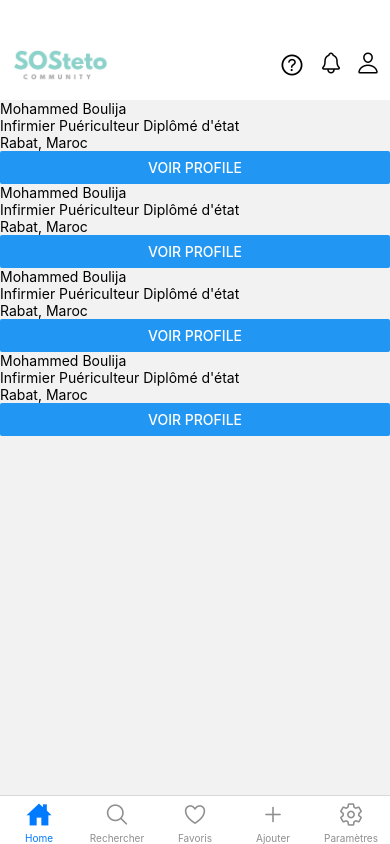
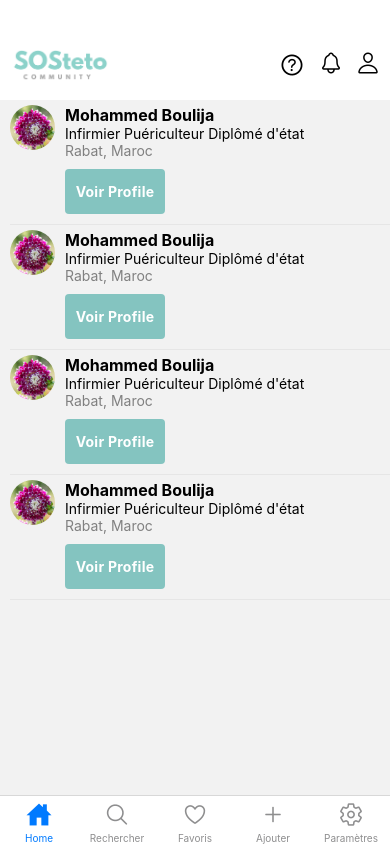
Before and after one commit to noranorab/SOSteto-v1, a React Native app: screen / in a window 390 px wide. Built offline with nearby package versions, Linux system fonts and the light colour scheme.

Commit message:
added posts

```diff
--- a/App.js
+++ b/App.js
@@ -11,7 +11,7 @@ import ParameterScreen from './src/screens/ParameterScreen';
 import Ionicons from 'react-native-vector-icons/Ionicons';
 
 import { View } from 'react-native';
-import Header from './src/components/header';
+import Header from './src/components/Header';
 
 
 const homeName = 'Home';
--- a/src/screens/HomeScreen.js
+++ b/src/screens/HomeScreen.js
@@ -1,27 +1,76 @@
 import * as React from 'react';
-import { View, Text, Image, FlatList, Button} from 'react-native';
+import { View, Text, Image, FlatList, Pressable} from 'react-native';
 
 
 
 const posts = [
-    {id: 1, postOwner: 'Mohammed Boulija', ownerBio: "Infirmier Puériculteur Diplômé d'état", location: 'Rabat, Maroc', sourceImageProfile: '../../assets/flower.jpg'},
-    {id: 2, postOwner: 'Mohammed Boulija', ownerBio: "Infirmier Puériculteur Diplômé d'état", location: 'Rabat, Maroc', sourceImageProfile: '../../assets/flower.jpg'},
-    {id: 3, postOwner: 'Mohammed Boulija', ownerBio: "Infirmier Puériculteur Diplômé d'état", location: 'Rabat, Maroc', sourceImageProfile: '../../assets/flower.jpg'},
-    {id: 4, postOwner: 'Mohammed Boulija', ownerBio: "Infirmier Puériculteur Diplômé d'état", location: 'Rabat, Maroc', sourceImageProfile: '../../assets/flower.jpg'}
+    {id: 1, postOwner: 'Mohammed Boulija', ownerBio: "Infirmier Puériculteur Diplômé d'état", location: 'Rabat, Maroc', sourceImageProfile: require('./flower.jpg')},
+    {id: 2, postOwner: 'Mohammed Boulija', ownerBio: "Infirmier Puériculteur Diplômé d'état", location: 'Rabat, Maroc', sourceImageProfile:  require('./flower.jpg')},
+    {id: 3, postOwner: 'Mohammed Boulija', ownerBio: "Infirmier Puériculteur Diplômé d'état", location: 'Rabat, Maroc', sourceImageProfile:  require('./flower.jpg')},
+    {id: 4, postOwner: 'Mohammed Boulija', ownerBio: "Infirmier Puériculteur Diplômé d'état", location: 'Rabat, Maroc', sourceImageProfile:  require('./flower.jpg')}
 
 ]
 
+const Button = (props) => {
+    const { onPress, title = 'Voir Profile' } = props;
+    return (
+      <Pressable style={{
+        alignItems: 'center',
+        justifyContent: 'center',
+        paddingVertical: 12,
+        width: 100,
+        borderRadius: 4,
+        backgroundColor: '#84c4c0',}} onPress={onPress}>
+        <Text style={{
+            fontSize: 14,
+            lineHeight: 21,
+            fontWeight: 'bold',
+            letterSpacing: 0.25,
+            color: 'white',
+        }}>
+            {title}
+        </Text>
+      </Pressable>
+    );
+  }
+
+
 const PostItem = ({ item }) => {
     return (
-        <View>
+        <View style={{
+            flexDirection: 'row',
+            marginLeft: 10,
+            marginTop: 5,
+            borderBottomWidth: 1,
+            borderBottomColor: '#E6E6E6',
+            paddingBottom: 10,
+
+        }}>
+            <Image style={{
+                resizeMode: 'cover',
+                width: 45,
+                height: 45,
+                borderRadius: 50,
+                marginRight: 10,
+            }} source={item.sourceImageProfile}/>
             <View>
-                <Text>{item.postOwner}</Text>
-                <Text>{item.ownerBio}</Text>
-                <Text>{item.location}</Text>
-                <Button title='Voir Profile' />
+                <Text style={{
+                    fontWeight : 'bold',
+                    fontSize : 16
+                }}>{item.postOwner}</Text>
+                <Text style={{
+                    fontSize : 14
+                }}>{item.ownerBio}</Text>
+                <Text style={{
+                    fontSize : 14,
+                    color: '#808080',
+                    paddingBottom: 10
+
+                }}>{item.location}</Text>
+                <Button/>
 
             </View>
-            <Image/>
+
 
         </View>
     )
```
Also changed, not shown: src/screens/flower.jpg (renamed from assets/flower.jpg).
